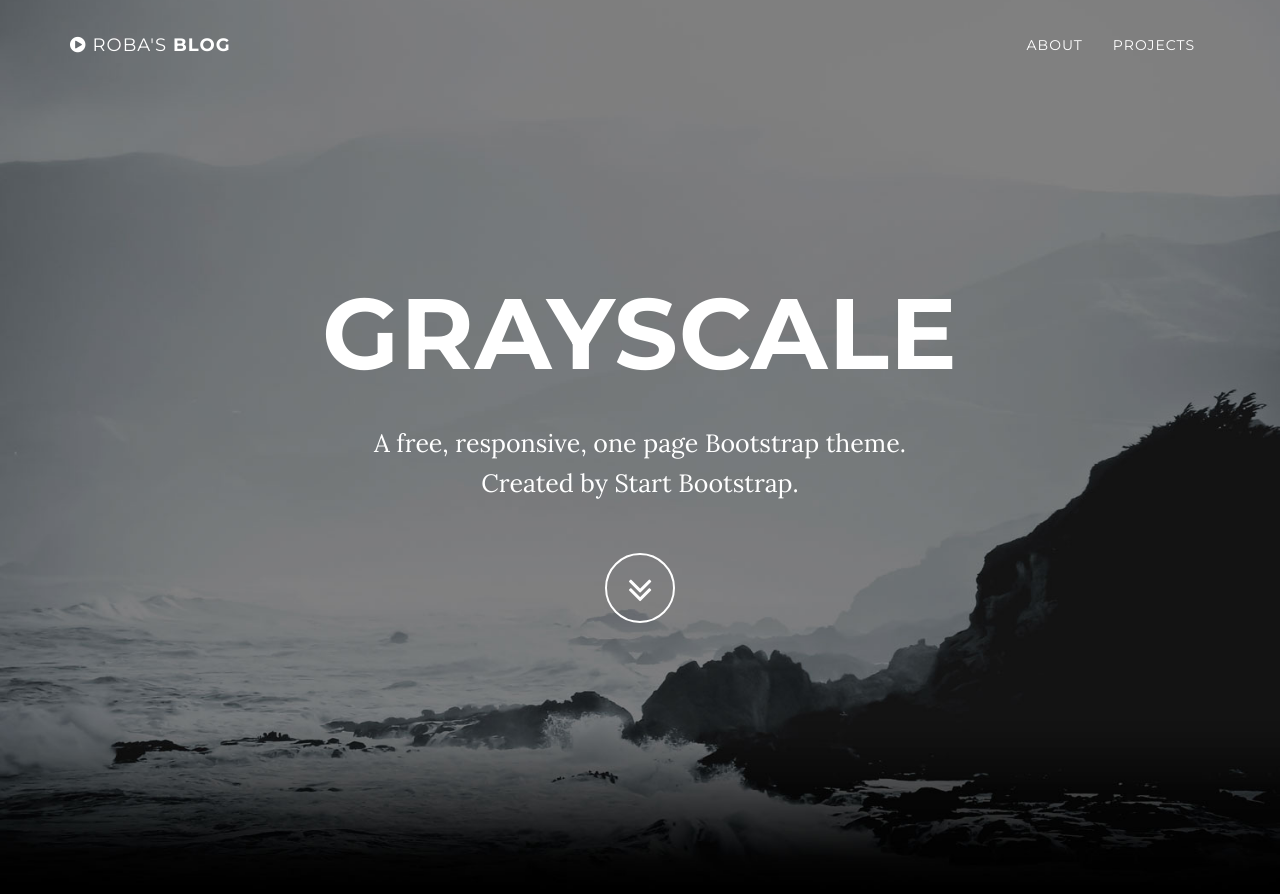
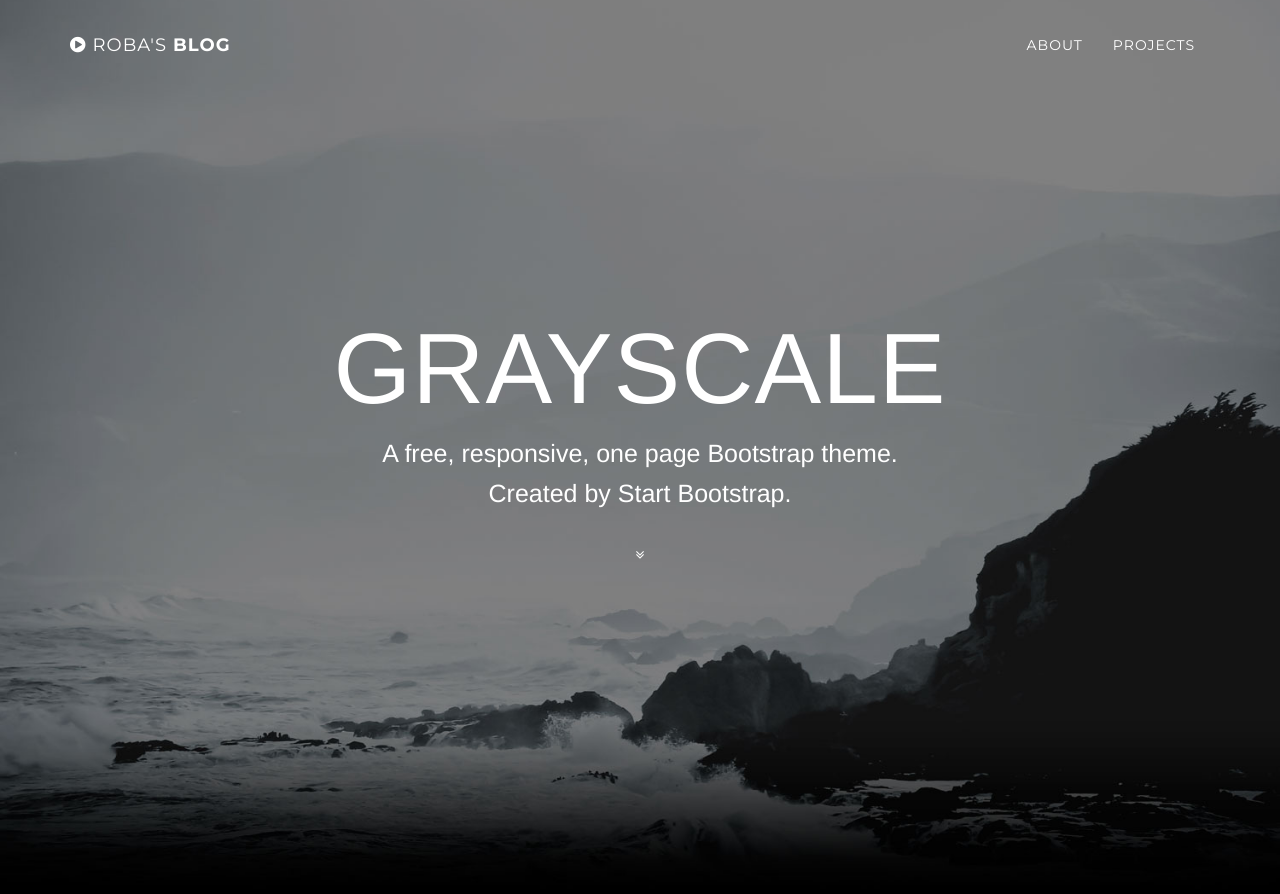
Before and after one commit to Exinda/Exinda.github.io, a Jekyll site: the page built from index.html, in a window 1280 px wide and 900 px high. Shown: the top 894 px of the window. Built offline with Jekyll 4.4.1, drawn with Linux system fonts in a browser that asks for light colours.

Commit message:
Update head.html

```diff
--- a/_includes/head.html
+++ b/_includes/head.html
@@ -7,8 +7,8 @@
     <link rel="canonical" href="{{ page.url | replace:'index.html','' | prepend: site.baseurl | prepend: site.url }}">
 
     <!-- Custom CSS & Bootstrap Core CSS - Uses Bootswatch Flatly Theme: http://bootswatch.com/flatly/ -->
+    <link rel="stylesheet" href="{{ "/css/main.css" | prepend: site.baseurl }}">
     <link rel="stylesheet" href="{{ "/css/bootstrap.min.css" | prepend: site.baseurl }}">
-    <link rel="stylesheet" href="{{ "/css/main.css" | prepend: site.baseurl }}">
 
     <!-- Custom Fonts -->
     <link rel="stylesheet" href="{{ "/css/font-awesome/css/font-awesome.min.css" | prepend: site.baseurl }}">
```
